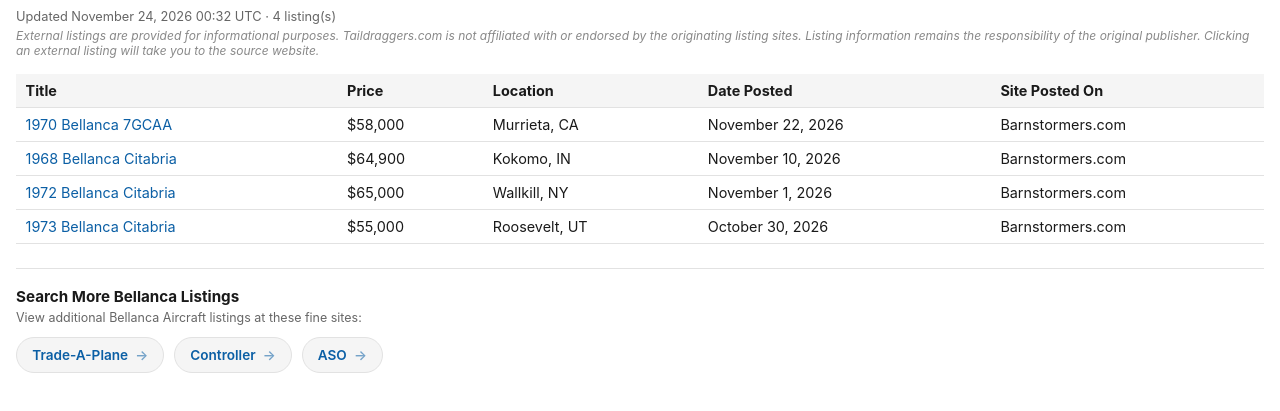
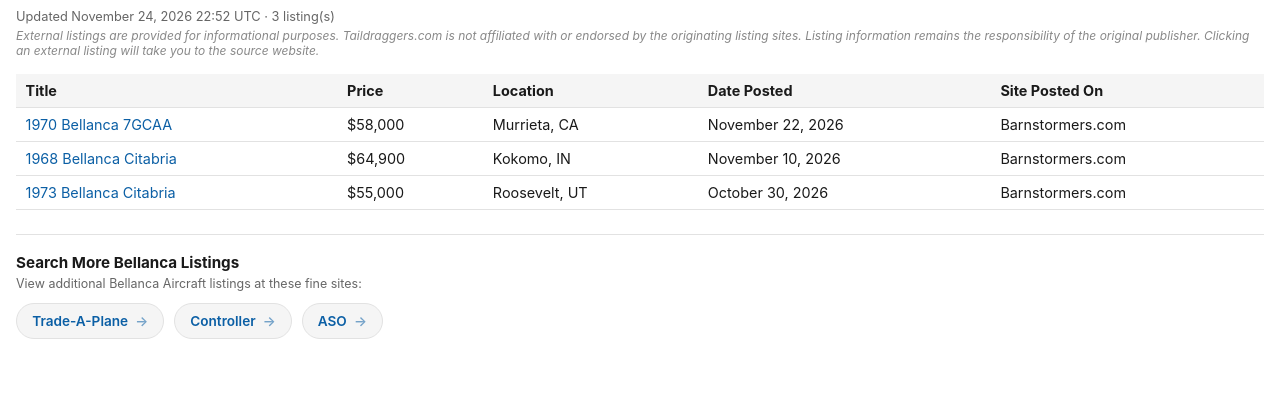
Before and after one commit to taildraggers/bellanca, a plain HTML site: page docs/index.html in a window 1280 px wide. Shown: the part 43-454 px from the top of the page. Drawn offline with Linux system fonts and the light colour scheme.

Commit message:
Update Bellanca listings (2026-11-24)

```diff
--- a/docs/index.html
+++ b/docs/index.html
@@ -76,7 +76,7 @@
 </head>
 <body>
   <h1>Other Bellanca Ads on the Web</h1>
-  <div class="updated">Updated November 24, 2026 00:32 UTC &middot; 4 listing(s)</div>
+  <div class="updated">Updated November 24, 2026 22:52 UTC &middot; 3 listing(s)</div>
   <div class="disclaimer">External listings are provided for informational purposes. Taildraggers.com is not affiliated with or endorsed by the originating listing sites. Listing information remains the responsibility of the original publisher. Clicking an external listing will take you to the source website.</div>
   <table>
     <thead>
@@ -85,7 +85,6 @@
     <tbody>
         <tr><td><a href="https://www.barnstormers.com/classified-2085133-Very-Nice-1970-7GCAA-2100-hrs.html" target="_blank" rel="noopener noreferrer">1970 Bellanca 7GCAA</a></td><td>$58,000</td><td>Murrieta, CA</td><td>November 22, 2026</td><td>Barnstormers.com</td></tr>
         <tr><td><a href="https://www.barnstormers.com/classified-2082974-1968-Champion-7-KCAB-Citabria.html" target="_blank" rel="noopener noreferrer">1968 Bellanca Citabria</a></td><td>$64,900</td><td>Kokomo, IN</td><td>November 10, 2026</td><td>Barnstormers.com</td></tr>
-        <tr><td><a href="https://www.barnstormers.com/classified-2056555-1972-Ballanca-Citabria-7ECA.html" target="_blank" rel="noopener noreferrer">1972 Bellanca Citabria</a></td><td>$65,000</td><td>Wallkill, NY</td><td>November 1, 2026</td><td>Barnstormers.com</td></tr>
         <tr><td><a href="https://www.barnstormers.com/classified-2023369-1973-Citabria-7GCBC.html" target="_blank" rel="noopener noreferrer">1973 Bellanca Citabria</a></td><td>$55,000</td><td>Roosevelt, UT</td><td>October 30, 2026</td><td>Barnstormers.com</td></tr>
     </tbody>
   </table>
```
